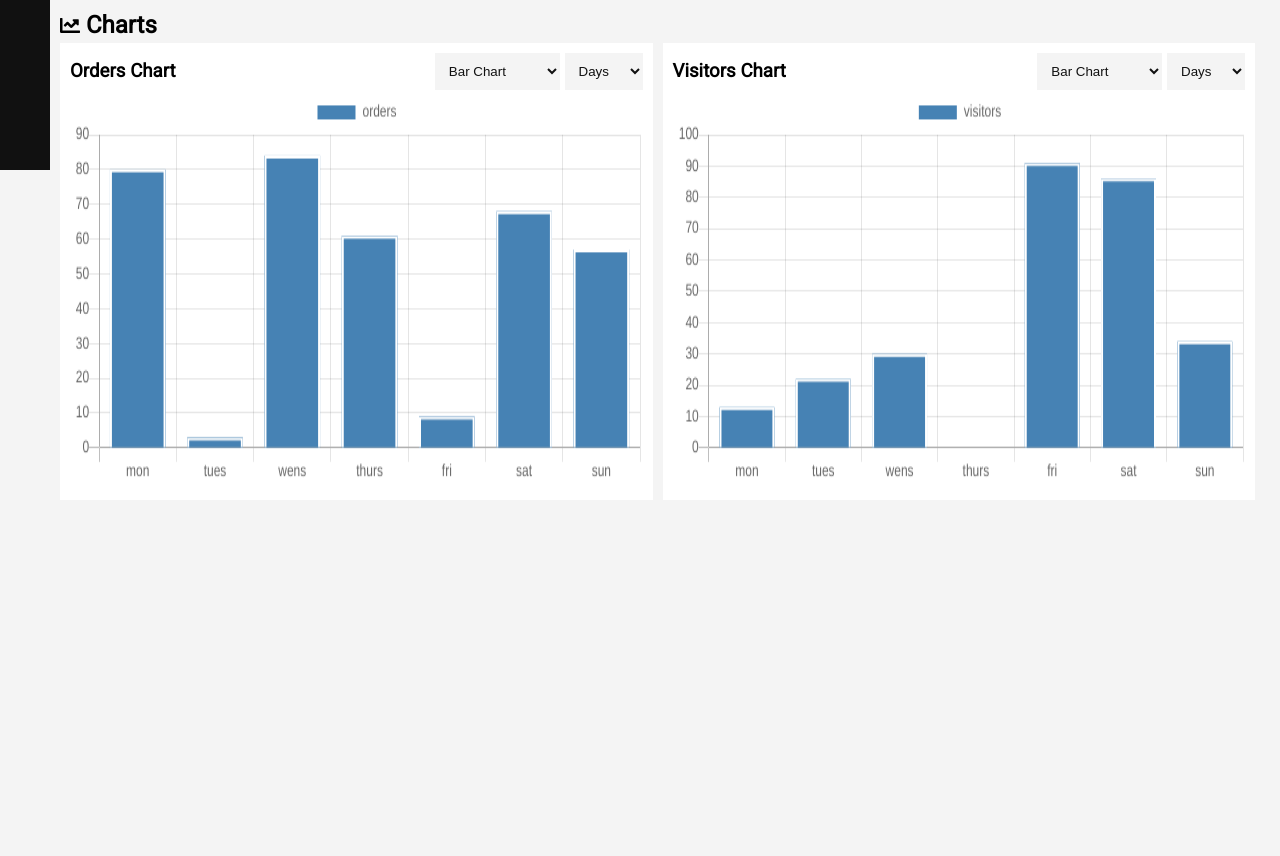
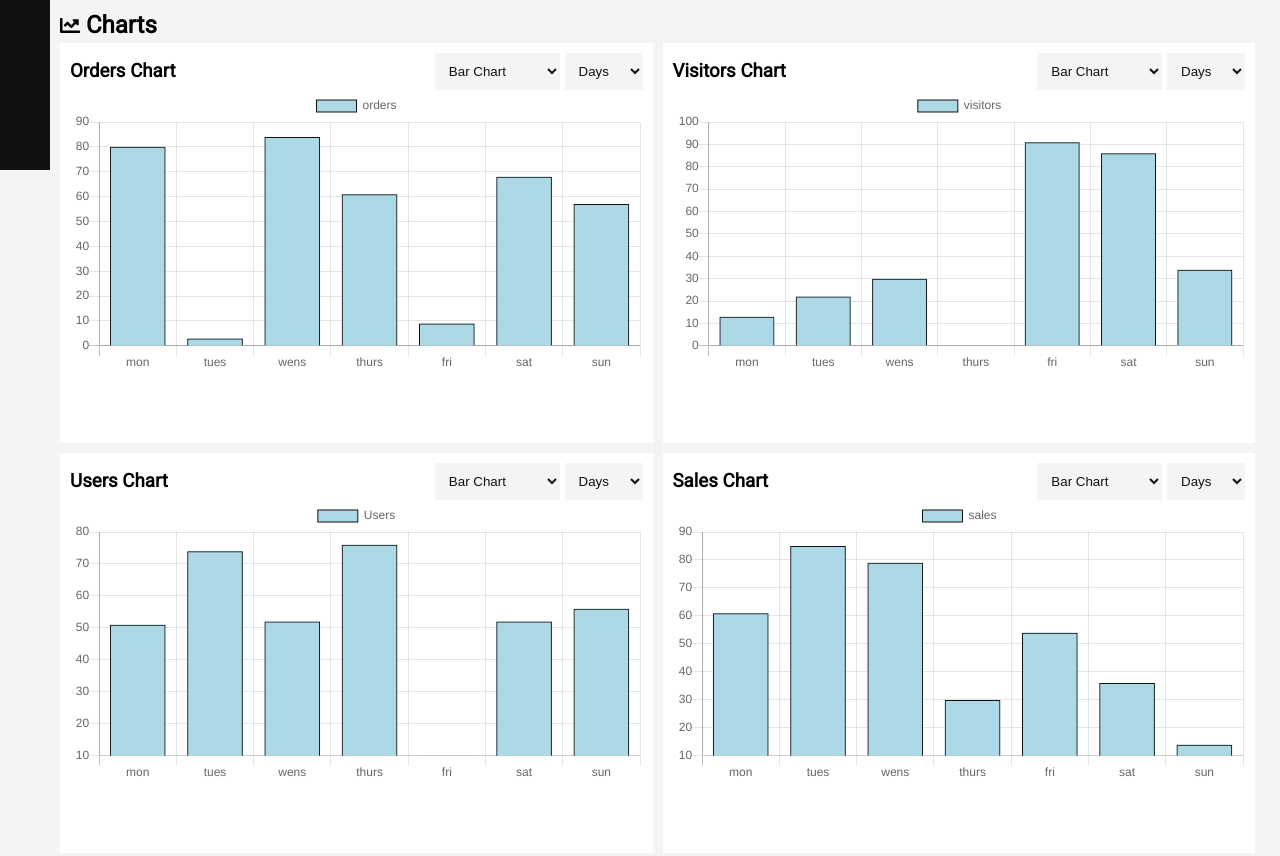
Before and after one commit to RaufAl-hassan/dashboard.github.io, a website: page index.html in a window 1280 px wide. Shown: the part 686-1542 px from the top of the page. Before the commit the page ends 1206 px from the top, so only its background shows below. Drawn offline with nearby package versions, Linux system fonts and the light colour scheme.

Commit message:
updated charts section
added users chart and sales chart

```diff
--- a/css/app.css
+++ b/css/app.css
@@ -41,13 +41,13 @@
   grid-gap: 1rem;
 }
 
-.main-main .main-main-content .chart article {
+.main-main .main-main-content .chart .charts-wrapper article {
+  min-height: 40rem;
   overflow: hidden;
 }
 
 .main-main .main-main-content .chart article canvas {
   width: 100%;
-  min-height: 40rem;
 }
 
 @media (max-width: 76.8rem) {
--- a/index.html
+++ b/index.html
@@ -1,11 +1,13 @@
 <!DOCTYPE html>
 <html lang="en">
-
   <head>
     <meta charset="UTF-8" />
     <meta name="viewport" content="width=device-width, initial-scale=1.0" />
     <!-- google fonts -->
-  <link href="https://fonts.googleapis.com/css2?family=Roboto&family=Roboto+Mono&display=swap" rel="stylesheet" />
+    <link
+      href="https://fonts.googleapis.com/css2?family=Roboto&family=Roboto+Mono&display=swap"
+      rel="stylesheet"
+    />
     <!-- font-awesome -->
     <link rel="stylesheet" href="./css/all.min.css" />
     <!-- custom css -->
@@ -18,7 +20,9 @@
     <!-- header -->
     <header class="main-header">
       <!-- left nav-item-->
-    <nav class="main-navbar d-flex justify-content-between align-items-center px-1">
+      <nav
+        class="main-navbar d-flex justify-content-between align-items-center px-1"
+      >
         <div class="left-nav-item d-flex align-items-center">
           <i class="fa fa-bars hamburger-icon text-grey"></i>
           <h2 class="p-1">
@@ -30,9 +34,12 @@
         <ul class="d-flex right-nav-item align-items-center">
           <li title="message">
             <div class="text-grey">
-            <span><i class="fa fa-envelope"><span
-                  class="message d-flex align-items-center justify-content-center"></span></i></span><span
-              class="d-sm-none">Message</span>
+              <span
+                ><i class="fa fa-envelope"
+                  ><span
+                    class="message d-flex align-items-center justify-content-center"
+                  ></span></i></span
+              ><span class="d-sm-none">Message</span>
             </div>
             <ul class="p-1">
               <li><i class="fa fa-user"></i> New Order</li>
@@ -45,7 +52,8 @@
             <i class="fa fa-cog"></i><span class="d-sm-none">Settings</span>
           </li>
           <li title="profile" class="profile text-grey">
-          <i class="fa fa-user"></i><span class="d-sm-none"> Abdul Rauf Alhassan</span>
+            <i class="fa fa-user"></i
+            ><span class="d-sm-none"> Abdul Rauf Alhassan</span>
             <i class="fa fa-chevron-down"></i>
             <ul class="p-1">
               <li class="d-block d-lg-none">
@@ -71,15 +79,20 @@
     <aside class="main-aside">
       <ul>
         <li class="active" title="Dashboard">
-        <a href=""><i class="fa fa-tachometer-alt"></i>
-          <span>Dashboard <i class="fa fa-chevron-right"></i></span></a>
+          <a href=""
+            ><i class="fa fa-tachometer-alt"></i>
+            <span>Dashboard <i class="fa fa-chevron-right"></i></span
+          ></a>
         </li>
         <li title="Charts">
-        <a href=""><i class="fa fa-chart-line"></i>
-          <span> Charts <i class="fa fa-chevron-right"></i></span></a>
+          <a href=""
+            ><i class="fa fa-chart-line"></i>
+            <span> Charts <i class="fa fa-chevron-right"></i></span
+          ></a>
         </li>
         <li class="aside-sub-links-wrapper" title="Product">
-        <i class="fa fa-cart-arrow-down"></i><span>Products <i class="fa fa-chevron-down"></i></span>
+          <i class="fa fa-cart-arrow-down"></i
+          ><span>Products <i class="fa fa-chevron-down"></i></span>
           <ul class="aside-sub-links">
             <li>
               <a href=""><i class="fa fa-caret-right"></i> View Product</a>
@@ -139,8 +152,10 @@
           </ul>
         </li>
         <li title="Profile">
-        <a href=""><i class="fa fa-user"></i>
-          <span>Profile <i class="fa fa-chevron-right"></i></span></a>
+          <a href=""
+            ><i class="fa fa-user"></i>
+            <span>Profile <i class="fa fa-chevron-right"></i></span
+          ></a>
         </li>
       </ul>
     </aside>
@@ -153,38 +168,50 @@
           <h2 class="mb-1">Welcome Back,</h2>
           <div class="shop-details-content">
             <a href="" class="card bg-blue">
-            <article class="text-center p-1 d-flex d-column align-items-center justify-content-center">
+              <article
+                class="text-center p-1 d-flex d-column align-items-center justify-content-center"
+              >
                 <i class="fa fa-users"></i>
                 <div>20M Users</div>
               </article>
             </a>
             <a href="" class="card bg-black">
-            <article class="text-center p-1 d-flex d-column align-items-center justify-content-center">
+              <article
+                class="text-center p-1 d-flex d-column align-items-center justify-content-center"
+              >
                 <i class="fa fa-eye"></i>
                 <div>55k Visitors</div>
               </article>
             </a>
             <a href="" class="card bg-orange">
-            <article class="text-center p-1 d-flex d-column align-items-center justify-content-center">
+              <article
+                class="text-center p-1 d-flex d-column align-items-center justify-content-center"
+              >
                 <i class="fa fa-cart-arrow-down"></i>
                 <div>1.5M Products</div>
               </article>
             </a>
             <a href="" class="card bg-purple">
-            <article class="text-center p-1 d-flex d-column align-items-center justify-content-center">
+              <article
+                class="text-center p-1 d-flex d-column align-items-center justify-content-center"
+              >
                 <i class="fa fa-chart-line"></i>
                 <div>Charts</div>
               </article>
             </a>
 
             <a href="" class="card bg-indigo">
-            <article class="text-center p-1 d-flex d-column align-items-center justify-content-center">
+              <article
+                class="text-center p-1 d-flex d-column align-items-center justify-content-center"
+              >
                 <i class="fa fa-file"></i>
                 <div>555 Reports</div>
               </article>
             </a>
             <a href="" class="card bg-steelbue">
-            <article class="text-center p-1 d-flex d-column align-items-center justify-content-center">
+              <article
+                class="text-center p-1 d-flex d-column align-items-center justify-content-center"
+              >
                 <i class="fa fa-comments"></i>
                 <div>500K Comments</div>
               </article>
@@ -293,7 +320,9 @@
               </tbody>
             </table>
             <div class="text-center">
-            <a href="" class="btn btn-dark">Show More <i class="fa fa-caret-down"></i></a>
+              <a href="" class="btn btn-dark"
+                >Show More <i class="fa fa-caret-down"></i
+              ></a>
             </div>
           </section>
           <section class="new-users card p-1">
@@ -346,7 +375,9 @@
               </li>
             </ul>
             <div class="text-center">
-            <a href="" class="btn btn-dark">Show More <i class="fa fa-caret-down"></i></a>
+              <a href="" class="btn btn-dark"
+                >Show More <i class="fa fa-caret-down"></i
+              ></a>
             </div>
           </section>
         </div>
@@ -412,10 +443,60 @@
             </article>
             <!-- end visitors -->
             <!-- users -->
-          <article></article>
+            <article class="card p-1 users-chart">
+              <h3 class="d-flex justify-content-between align-items-center">
+                Users Chart
+                <div>
+                  <!-- chart type -->
+                  <select name="" class="chart-type form-select">
+                    <option value="bar">Bar Chart</option>
+                    <option value="line">Line Chart</option>
+                    <option value="pie">Pie Chart</option>
+                    <option value="horizontalBar">Horizontal Bar</option>
+                    <option value="doughnut">Doughnut</option>
+                    <option value="polarArea">Polar Area</option>
+                  </select>
+                  <!-- end chart type -->
+                  <!-- season -->
+                  <select name="" class="season form-select">
+                    <option value="days">Days</option>
+                    <option value="year">Year</option>
+                    <option value="years">Years</option>
+                    <option value="month">month</option>
+                  </select>
+                  <!-- end season -->
+                </div>
+              </h3>
+              <canvas id="users-chart"></canvas>
+            </article>
             <!-- end users -->
             <!-- sales -->
-          <article></article>
+            <article class="card p-1 sales-chart">
+              <h3 class="d-flex justify-content-between align-items-center">
+                Sales Chart
+                <div>
+                  <!-- chart type -->
+                  <select name="" class="chart-type form-select">
+                    <option value="bar">Bar Chart</option>
+                    <option value="line">Line Chart</option>
+                    <option value="pie">Pie Chart</option>
+                    <option value="horizontalBar">Horizontal Bar</option>
+                    <option value="doughnut">Doughnut</option>
+                    <option value="polarArea">Polar Area</option>
+                  </select>
+                  <!-- end chart type -->
+                  <!-- season -->
+                  <select name="" class="season form-select">
+                    <option value="days">Days</option>
+                    <option value="year">Year</option>
+                    <option value="years">Years</option>
+                    <option value="month">month</option>
+                  </select>
+                  <!-- end season -->
+                </div>
+              </h3>
+              <canvas id="sales-chart"></canvas>
+            </article>
             <!-- end sales -->
           </div>
         </section>
@@ -431,5 +512,4 @@
     <script src="./js/charts.js"></script>
     <script src="./js/app.js"></script>
   </body>
-
 </html>
--- a/js/charts.js
+++ b/js/charts.js
@@ -22,6 +22,8 @@ const generateBackgroundColor = (dataLength) => {
 const daysLabel = ["mon", "tues", "wens", "thurs", "fri", "sat", "sun"];
 const daysDataForOrders = [...generateData(7)];
 const daysDataforVistors = [...generateData(7)];
+const daysDataforUsers = [...generateData(7)];
+const daysDataforSales = [...generateData(7)];
 const daysBackgroundColor = [...generateBackgroundColor(7)];
 
 const yearLabel = [
@@ -40,6 +42,8 @@ const yearLabel = [
 ];
 const yearDataForVistors = [...generateData(12)];
 const yearDataForOrders = [...generateData(12)];
+const yearDataForUsers = [...generateData(12)];
+const yearDataForSales = [...generateData(12)];
 const yearBackgroundColor = [...generateBackgroundColor(12)];
 
 const monthLabel = [
@@ -76,22 +80,27 @@ const monthLabel = [
 ];
 const monthDataForOrders = [...generateData(31)];
 const monthDataForVisitors = [...generateData(31)];
+const monthDataForUsers = [...generateData(31)];
+const monthDataForSales = [...generateData(31)];
 const monthBackgroundColor = [...generateBackgroundColor(31)];
 
 const yearsLabel = [2015, 2016, 2017, 2018, 2019, 2020];
 const yearsDataForOrders = [...generateData(6)];
 const yearsDataForVisitors = [...generateData(6)];
+const yearsDataForUsers = [...generateData(6)];
+const yearsDataForSales = [...generateData(6)];
 const yearsBackgroundColor = [...generateBackgroundColor(6)];
 
 let orderChartUI = document.querySelector("#orders-chart").getContext("2d");
 let vistorsChartUI = document.querySelector("#visitors-chart").getContext("2d");
+let usersChartUI = document.querySelector("#users-chart").getContext("2d");
+let salesChartUI = document.querySelector("#sales-chart").getContext("2d");
 const seasonsUI = document.querySelectorAll(".season");
 const chartsTypeUI = document.querySelectorAll(".chart-type");
 
 // global data
 let chartTypes = [],
   seasons = [];
-
 seasonsUI.forEach((season) => {
   seasons.push(season);
 });
@@ -108,8 +117,8 @@ const data = (labels, label, data, backgroundColor) => {
         label,
         data,
         backgroundColor: backgroundColor,
-        borderWidth: 2,
-        borderColor: "#fff",
+        borderWidth: 1,
+        borderColor: "#111",
         borderHover: 0.5,
       },
     ],
@@ -137,6 +146,18 @@ const options = () => {
   };
 };
 
+// determine chart color
+const chartBackground = (
+  type,
+  backgroundColor,
+  defaultBackground = "lightblue"
+) => {
+  if (type === "bar" || type === "horizontalBar" || type === "line")
+    return defaultBackground;
+
+  return backgroundColor;
+};
+
 //  create chart obj
 const newChart = (chartUI, type, data, options) => {
   return new Chart(chartUI, {
@@ -144,18 +165,6 @@ const newChart = (chartUI, type, data, options) => {
     data,
     options,
   });
-};
-
-// determine chart color
-const chartBackground = (
-  type,
-  backgroundColor,
-  defaultBackground = "steelblue"
-) => {
-  if (type === "bar" || type === "horizontalBar" || type === "line")
-    return defaultBackground;
-
-  return backgroundColor;
 };
 
 // display chart base on season
@@ -166,18 +175,26 @@ const changeSeasonChart = (season, chartUI, type, datus, options) => {
       case "days":
         if (datus.label === "orders") return daysDataForOrders;
         if (datus.label === "visitors") return daysDataforVistors;
+        if (datus.label === "users") return daysDataforVistors;
+        if (datus.label === "sales") return daysDataforVistors;
       case "year":
         if (datus.label === "orders") return yearDataForOrders;
         if (datus.label === "visitors") return yearDataForVistors;
+        if (datus.label === "users") return yearDataForVistors;
+        if (datus.label === "sales") return yearDataForVistors;
       case "month":
         if (datus.label === "orders") return monthDataForOrders;
         if (datus.label === "visitors") return monthDataForVisitors;
+        if (datus.label === "users") return monthDataForVisitors;
+        if (datus.label === "sales") return monthDataForVisitors;
       case "years":
         if (datus.label === "orders") return yearsDataForOrders;
         if (datus.label === "visitors") return yearsDataForVisitors;
+        if (datus.label === "users") return yearsDataForVisitors;
+        if (datus.label === "sales") return yearsDataForVisitors;
 
       default:
-        return;
+        return undefined;
     }
   };
 
@@ -258,10 +275,33 @@ let visitorChart = newChart(
   ),
   options
 );
+let usersChart = newChart(
+  usersChartUI,
+  chartTypes[2].value,
+  data(
+    daysLabel,
+    "Users",
+    daysDataforUsers,
+    chartBackground(chartTypes[2].value)
+  ),
+  options
+);
+let salesChart = newChart(
+  salesChartUI,
+  chartTypes[3].value,
+  data(
+    daysLabel,
+    "sales",
+    daysDataforSales,
+    chartBackground(chartTypes[3].value)
+  ),
+  options
+);
+
+console.log(chartTypes);
 
 // handle changes when chartType or season changes
 const manipulateChart = (e) => {
-  // apply on orders chart
   if (e.target.closest(".orders-chart")) {
     // destroy chart
     ordersChart.destroy();
@@ -289,8 +329,35 @@ const manipulateChart = (e) => {
     );
     return;
   }
+  // apply on users chart
+  if (e.target.closest(".users-chart")) {
+    usersChart.destroy();
+
+    usersChart = changeSeasonChart(
+      seasons[2].value,
+      usersChartUI,
+      chartTypes[2].value,
+      { label: "users" },
+      options
+    );
+    return;
+  }
+  // apply on sales chart
+  if (e.target.closest(".sales-chart")) {
+    salesChart.destroy();
+
+    salesChart = changeSeasonChart(
+      seasons[3].value,
+      salesChartUI,
+      chartTypes[3].value,
+      { label: "sales" },
+      options
+    );
+    return;
+  }
 };
 
+//
 chartsTypeUI.forEach((chartType) => {
   chartType.addEventListener("change", (e) => {
     manipulateChart(e);
```
Also changed, not shown: js/dist/charts.dev.js (deleted), js/dist/utility.dev.js (deleted). Lines whose indentation alone changed are shown as unchanged.
